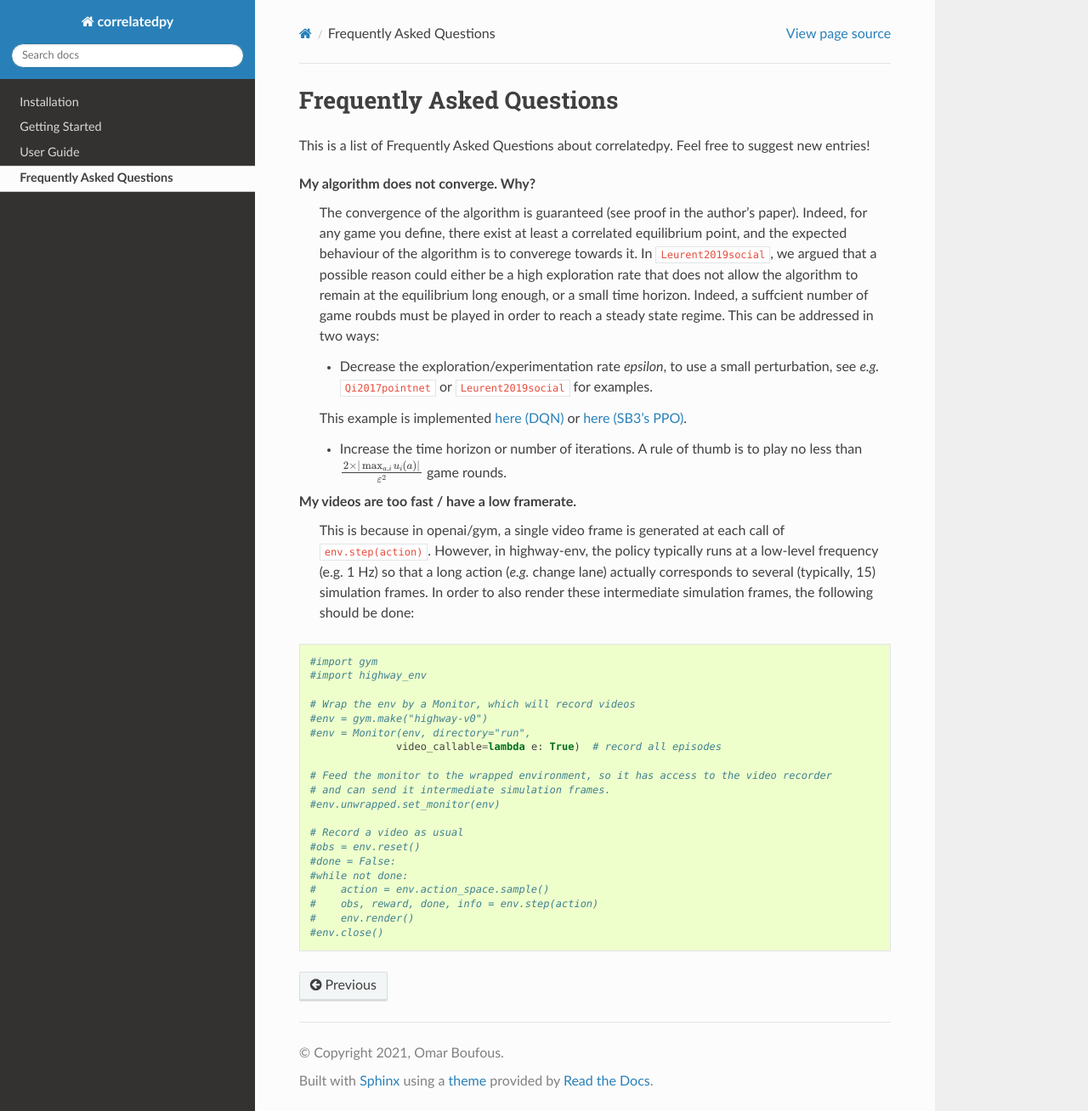
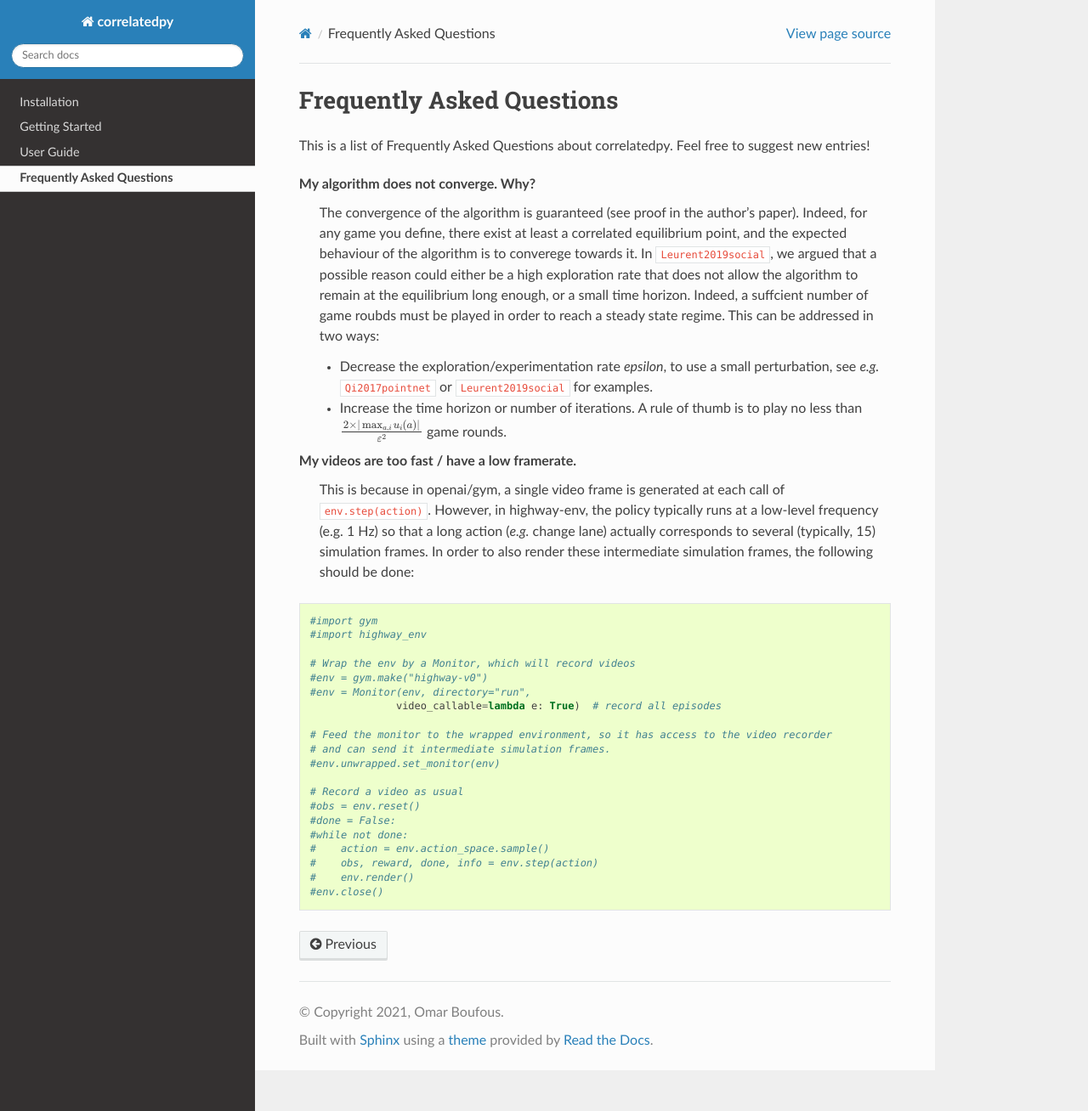
Before and after one commit to pankhurigadi/correlatedpy, a Sphinx documentation site: the page built from docs/source/faq.rst, in a window 1280 px wide and 1308 px high. Shown: the whole window at 85% size. Built offline with Sphinx 7.4.7 and the Read the Docs theme 2.0.0, drawn with Linux system fonts in a browser that asks for light colours; pages that are not in the unit, such as notebooks, are missing from menus; cross-references to code outside the pages are shown as plain code.

Commit message:
Update faq.rst

```diff
--- a/docs/source/faq.rst
+++ b/docs/source/faq.rst
@@ -13,7 +13,6 @@ My algorithm does not converge. Why?
     This can be addressed in two ways:
 
     - Decrease the exploration/experimentation rate *epsilon*, to use a small perturbation, see *e.g.* :cite:`Qi2017pointnet` or :cite:`Leurent2019social` for examples.
-    This example is implemented `here (DQN) <https://colab.research.google.com/github/eleurent/highway-env/blob/master/scripts/intersection_social_dqn.ipynb>`_ or `here (SB3's PPO) <https://github.com/eleurent/highway-env/blob/master/scripts/sb3_highway_ppo_transformer.py>`_.
 
     - Increase the time horizon or number of iterations. A rule of thumb is to play no less than :math:`\frac{2 \times |\max_{a, i}u_i(a)|}{\varepsilon^2}` game rounds.
 
```
